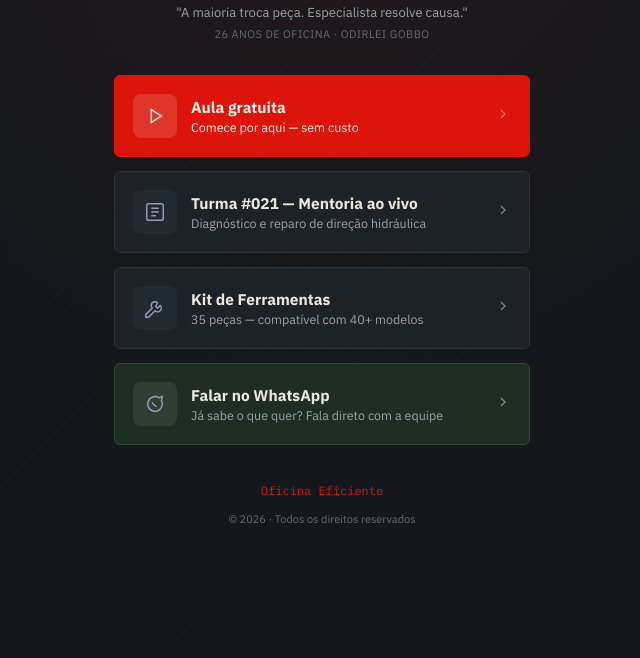
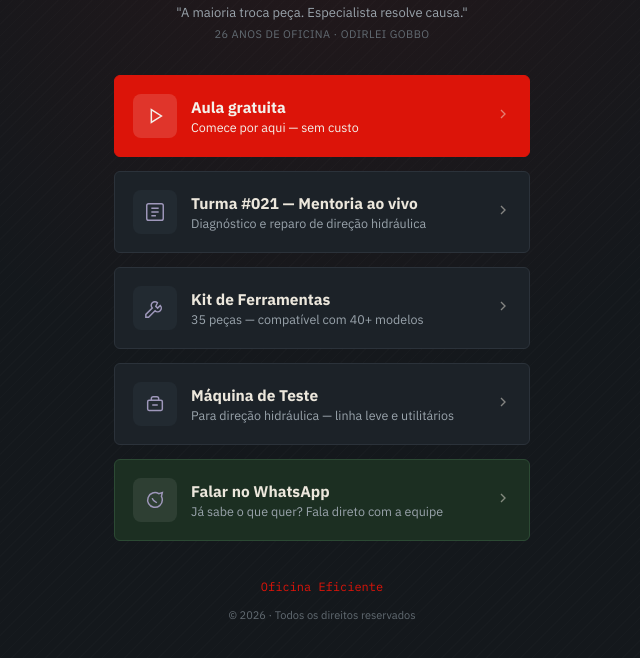
Before and after one commit to Niwasiuk/Link_bio, a plain HTML site: page index.html in a window 1280 px wide. Shown: the part 122-780 px from the top of the page, without its empty margins (318-958 px from the left). Drawn offline with Linux system fonts and the light colour scheme.

Commit message:
Update index.html

```diff
--- a/index.html
+++ b/index.html
@@ -115,6 +115,15 @@
       <div class="arrow"><svg viewBox="0 0 24 24" fill="none" stroke="currentColor" stroke-width="2"><path d="M9 6l6 6-6 6"/></svg></div>
     </a>
 
+    <a class="link-card" href="https://maquina.oficinaeficiente.com.br/" target="_blank">
+      <div class="icon"><svg viewBox="0 0 24 24" stroke="currentColor"><rect x="4" y="8" width="16" height="11" rx="1.5"/><path d="M8 8V6a2 2 0 0 1 2-2h4a2 2 0 0 1 2 2v2M9 13h6"/></svg></div>
+      <div class="link-text">
+        <div class="link-title">Máquina de Teste</div>
+        <div class="link-sub">Para direção hidráulica — linha leve e utilitários</div>
+      </div>
+      <div class="arrow"><svg viewBox="0 0 24 24" fill="none" stroke="currentColor" stroke-width="2"><path d="M9 6l6 6-6 6"/></svg></div>
+    </a>
+
     <a class="link-card whatsapp" href="https://wa.me/5511964078463" target="_blank">
       <div class="icon" style="background:rgba(255,255,255,0.08);"><svg viewBox="0 0 24 24" stroke="#7fd88f"><path d="M20 12a8 8 0 1 1-3.9-6.9L20 4l-1 4a8 8 0 0 1 1 4z"/><path d="M9 10s.5 2 2 3 3 2 3 2"/></svg></div>
       <div class="link-text">
```
